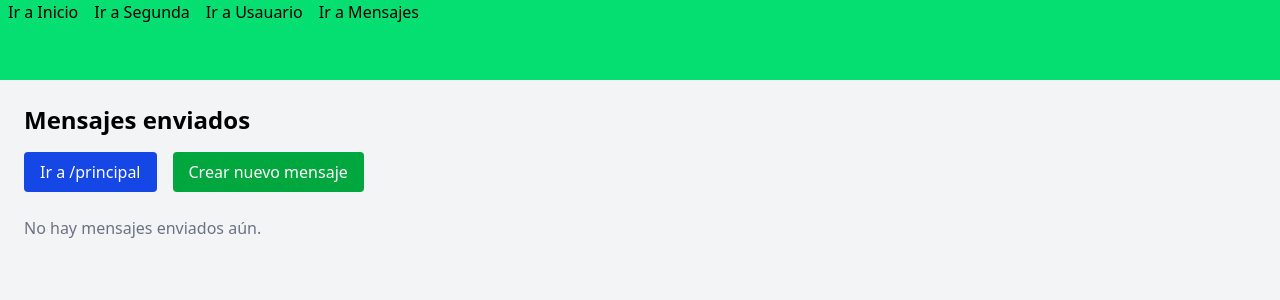
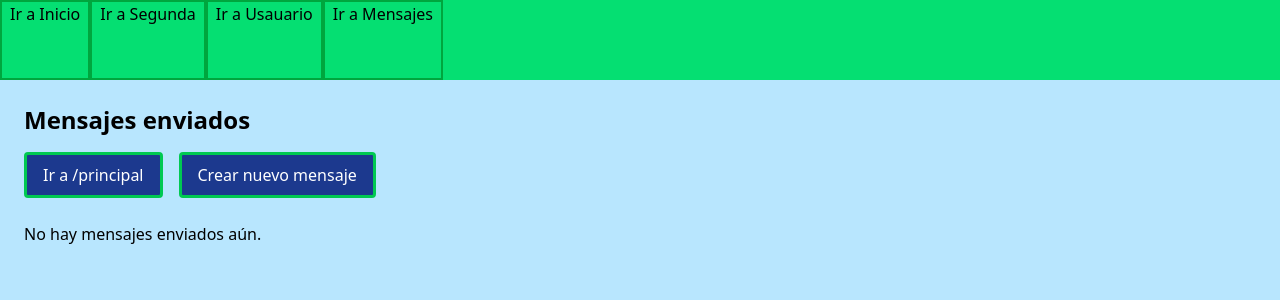
Before and after one commit to DDSlayer64/Proyecto01, a Vue app: page /usuario/mensajes in a window 1280 px wide. Shown: the top 300 px of the page. Built offline with nearby package versions, Linux system fonts and the light colour scheme.

Commit message:
Se agrego estilo a la pagina de mensajes

```diff
--- a/src/components/Navegacion.vue
+++ b/src/components/Navegacion.vue
@@ -4,16 +4,16 @@
 
 <template>
     <nav class="navegacion w-[100vw] h-[10vh] bg-green-400 flex flex-row">
-        <router-link to="inicio" class="hover:bg-amber-200 px-2">Ir a Inicio
+        <router-link to="inicio" class="hover:bg-green-300 px-2 border-2 border-green-600">Ir a Inicio
 
         </router-link>
-        <router-link to="segunda" class="hover:bg-amber-200 px-2">Ir a Segunda
+        <router-link to="segunda" class="hover:bg-green-300 px-2 border-2 border-green-600">Ir a Segunda
 
         </router-link>
-        <router-link to="usuario" class="hover:bg-amber-200 px-2">Ir a Usauario
+        <router-link to="usuario" class="hover:bg-green-300 px-2 border-2 border-green-600">Ir a Usauario
 
         </router-link>
-        <router-link to="usuario/mensajes" class="hover:bg-amber-200 px-2">Ir a Mensajes
+        <router-link to="usuario/mensajes" class="hover:bg-green-300 px-2 border-2 border-green-600">Ir a Mensajes
 
         </router-link>
     </nav>
--- a/src/views/Mensajes.vue
+++ b/src/views/Mensajes.vue
@@ -1,33 +1,33 @@
 <template>
-  <div class="p-6 bg-gray-100 min-h-screen">
+  <div class="p-6 bg-sky-200 min-h-screen">
     <h1 class="text-2xl font-bold mb-4">Mensajes enviados</h1>
 
     <!-- BOTONES -->
     <div class="mb-6 space-x-4">
-      <button @click="goToPrincipal" class="px-4 py-2 bg-blue-700 text-white rounded hover:bg-blue-500">
+      <button @click="goToPrincipal" class="px-4 py-2 bg-blue-900 text-white rounded hover:bg-sky-700 border-3 border-green-500">
         Ir a /principal
       </button>
-      <button @click="openModal" class="px-4 py-2 bg-green-600 text-white rounded hover:bg-green-400">
+      <button @click="openModal" class="px-4 py-2 bg-blue-900 text-white rounded hover:bg-sky-700 border-3 border-green-500">
         Crear nuevo mensaje
       </button>
     </div>
 
     <!-- LISTA DE MENSAJES -->
-    <div v-if="messages.length">
+    <div v-if="messages.length" >
       <div
         v-for="(msg, index) in messages"
         :key="index"
-        class="bg-white shadow-md p-4 rounded mb-4 border border-gray-300"
+        class="bg-blue-900 text-white shadow-md p-4 rounded-2xl mb-4 border-4 border-green-500"
       >
         <p><strong>Destinatario:</strong> {{ msg.destinatario }}</p>
         <p><strong>Título:</strong> {{ msg.titulo }}</p>
         <p><strong>Contenido:</strong> {{ msg.contenido }}</p>
-        <p class="text-sm text-gray-500">
+        <p class="text-sm text-white">
           <strong>Fecha y hora:</strong> {{ msg.fecha }}
         </p>
       </div>
     </div>
-    <div v-else class="text-gray-500">No hay mensajes enviados aún.</div>
+    <div v-else class="">No hay mensajes enviados aún.</div>
 
     <!-- MODAL -->
     <div v-if="showModal" class="fixed inset-0 bg-black bg-opacity-50 flex justify-center items-center z-50">
```
